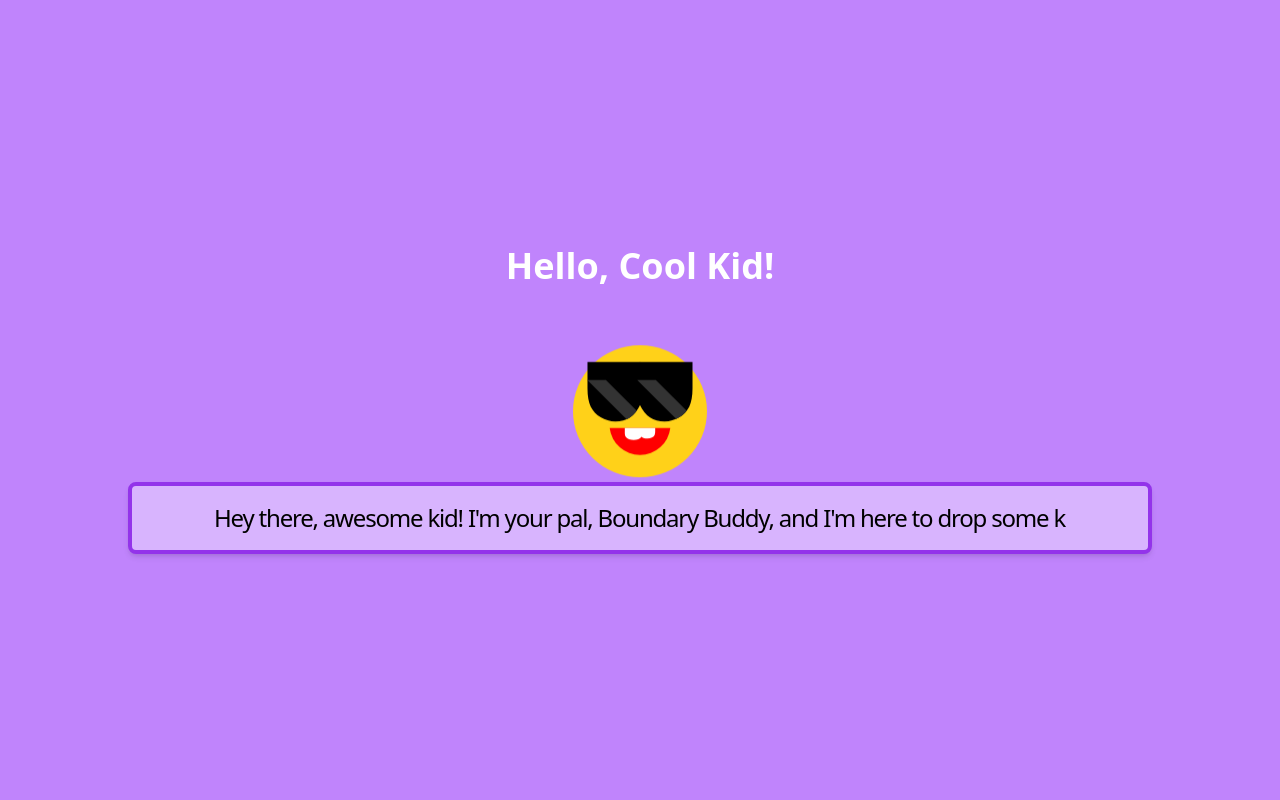
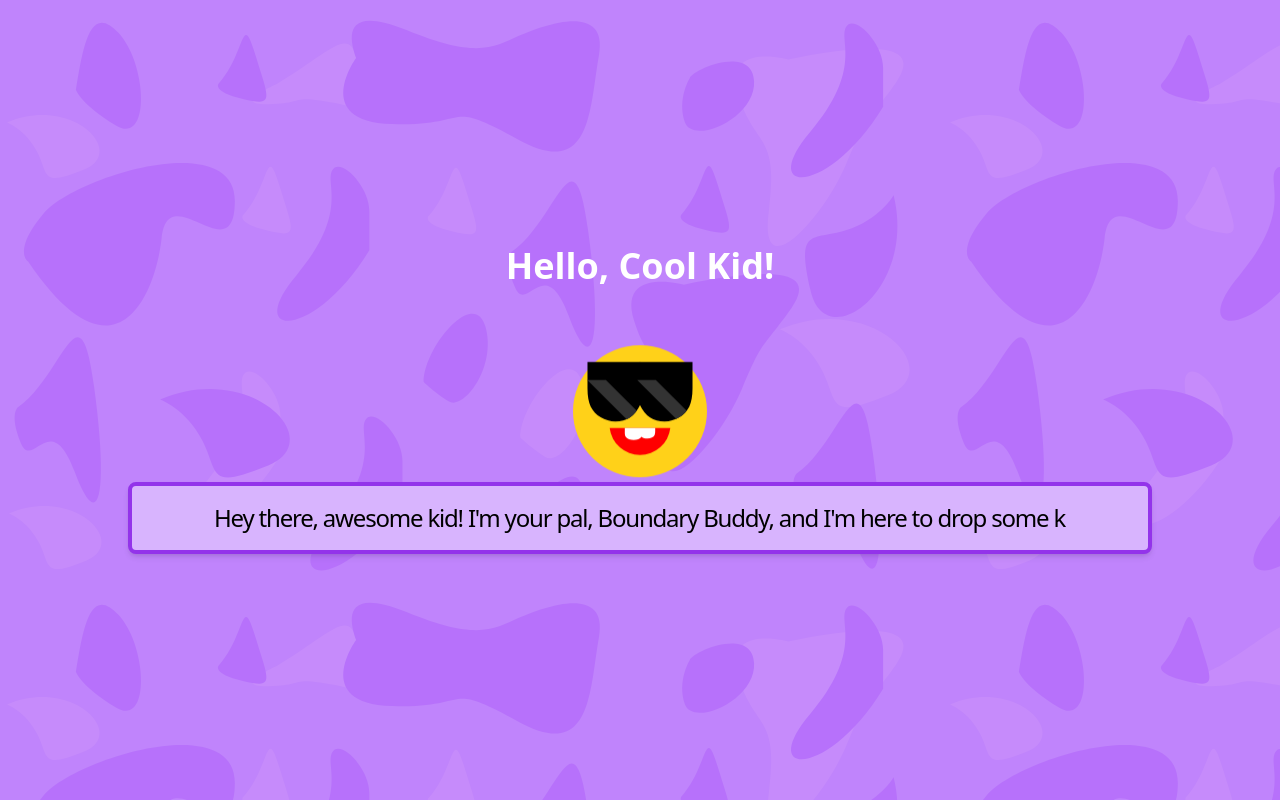
Before and after one commit to AnsellMaximilian/boundary-buddy, a React (Vite) app: page / in a window 1280 px wide. Built offline with nearby package versions, Linux system fonts and the light colour scheme.

Commit message:
add background

```diff
--- a/src/App.tsx
+++ b/src/App.tsx
@@ -4,12 +4,16 @@ import Game from "./components/Game";
 import { useGame } from "./context/GameContext";
 import GameWin from "./components/GameWin";
 import GameIntro from "./components/GameIntro";
+import bg from "./assets/bg.svg";
 
 function App() {
   const { gameOn, gameWin } = useGame();
 
   return (
-    <main className="h-screen bg-purple-400 bg-graddient-to-r from-purple-600 via-pink-300 to-purple-600 flex flex-col items-center justify-center">
+    <main
+      style={{ background: `url("${bg}")` }}
+      className="h-screen bg-purple-400 bg-graddient-to-r from-purple-600 via-pink-300 to-purple-600 flex flex-col items-center justify-center"
+    >
       {gameWin ? (
         <GameWin />
       ) : gameOn ? (
```
Also changed, not shown: src/assets/bg.svg (added).
